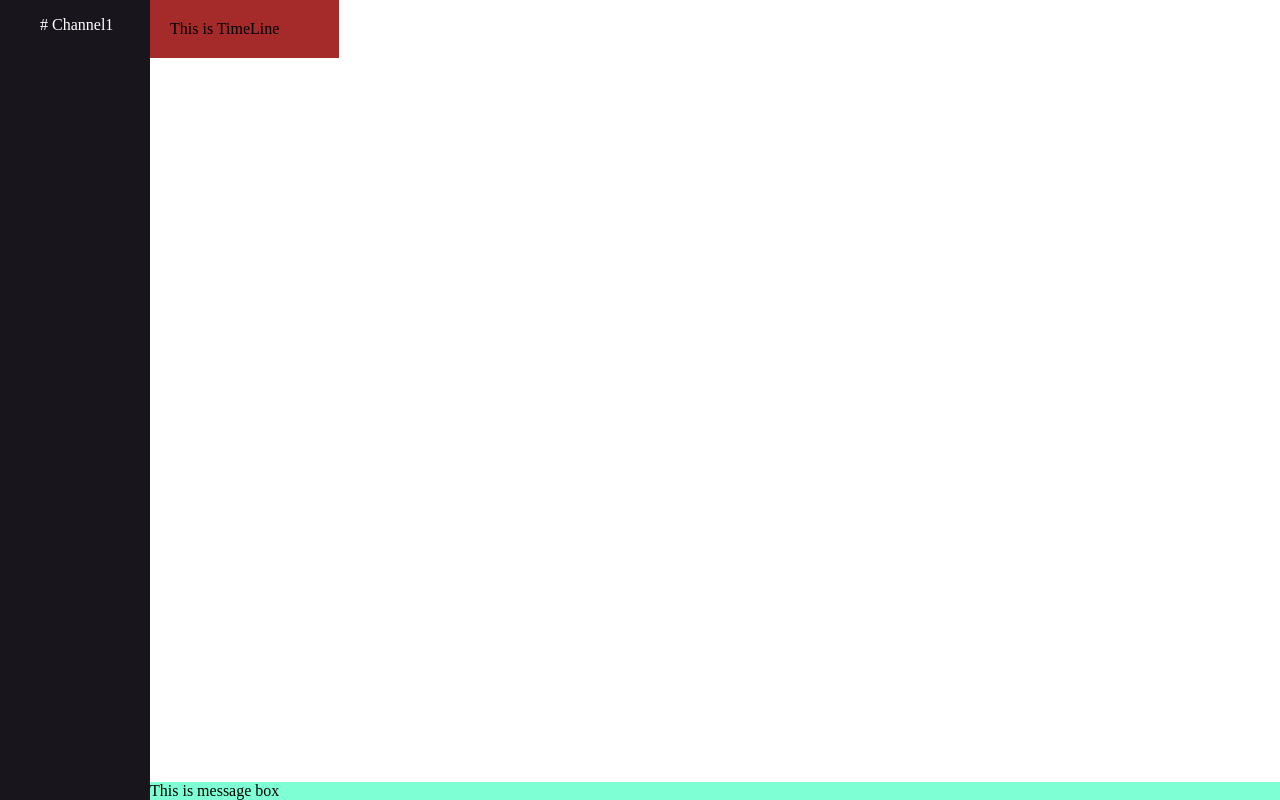
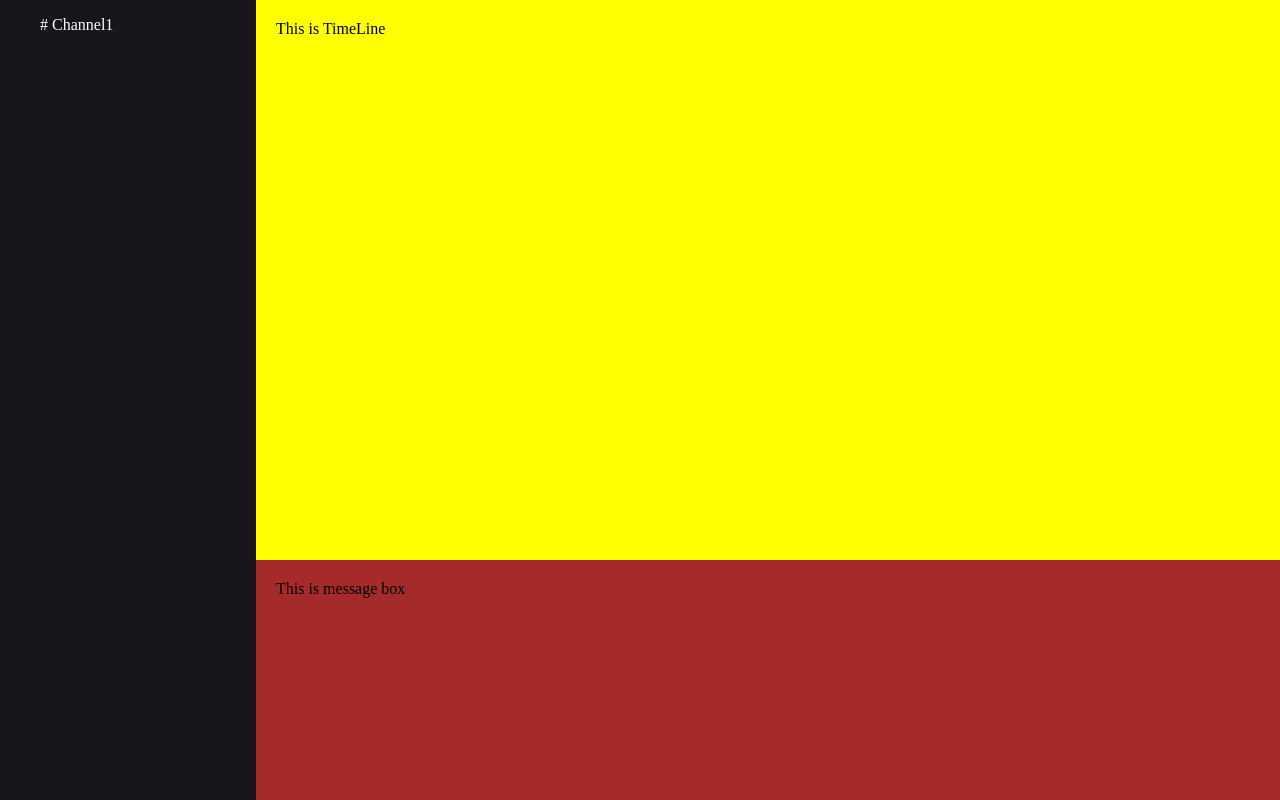
Before and after one commit to hyoshimori/next-chat, a Next.js app: page / in a window 1280 px wide. Built offline with nearby package versions, Linux system fonts and the light colour scheme.

Commit message:
first design made

```diff
--- a/components/Base.module.css
+++ b/components/Base.module.css
@@ -2,3 +2,13 @@
   display: flex;
   width: 100vw;
 }
+
+.body__messages{
+  width: 80vw;
+}
+
+@media (max-width: 720px) {
+  .body__messages {
+    width: 70vw;
+  }
+}
--- a/components/MessageTimeline.module.css
+++ b/components/MessageTimeline.module.css
@@ -1,5 +1,15 @@
 .body{
+  background-color: yellow;
+  width: 80vw;
+  height: 70vh;
+}
+
+.message{
   padding: 20px;
-  background-color: brown;
-  width: 100%;
 }
+
+@media (max-width: 720px) {
+  .body {
+    width: 70vw;
+  }
+}
--- a/components/MessageTimeline.tsx
+++ b/components/MessageTimeline.tsx
@@ -4,7 +4,9 @@ import styles from "./MessageTimeline.module.css"
 const MessageTimeline = () => {
   return (
     <div className={styles.body}>
-      This is TimeLine
+      <div className={styles.message}>
+        This is TimeLine
+      </div>
     </div>
   )
 }
--- a/components/SendMessageBox.module.css
+++ b/components/SendMessageBox.module.css
@@ -1,6 +1,9 @@
 .body{
-  position: fixed;
-  bottom: 0;
-  background-color: aquamarine;
+  background-color:brown;
   width: 100%;
+  height: 30vh;
 }
+
+.body__message{
+  padding: 20px;
+}
--- a/components/SendMessageBox.tsx
+++ b/components/SendMessageBox.tsx
@@ -4,7 +4,9 @@ import styles from "./SendMessageBox.module.css"
 const SendMessageBox = () => {
   return (
     <div className={styles.body}>
-      This is message box
+      <div className={styles.body__message}>
+        This is message box
+      </div>
     </div>
   )
 }
--- a/components/SideBar.module.css
+++ b/components/SideBar.module.css
@@ -2,7 +2,7 @@
   background-color: #18161C;
   color: white;
   height: 100vh;
-  width: 150px;
+  width: 30vw;
 }
 
 .channel__title{
```
